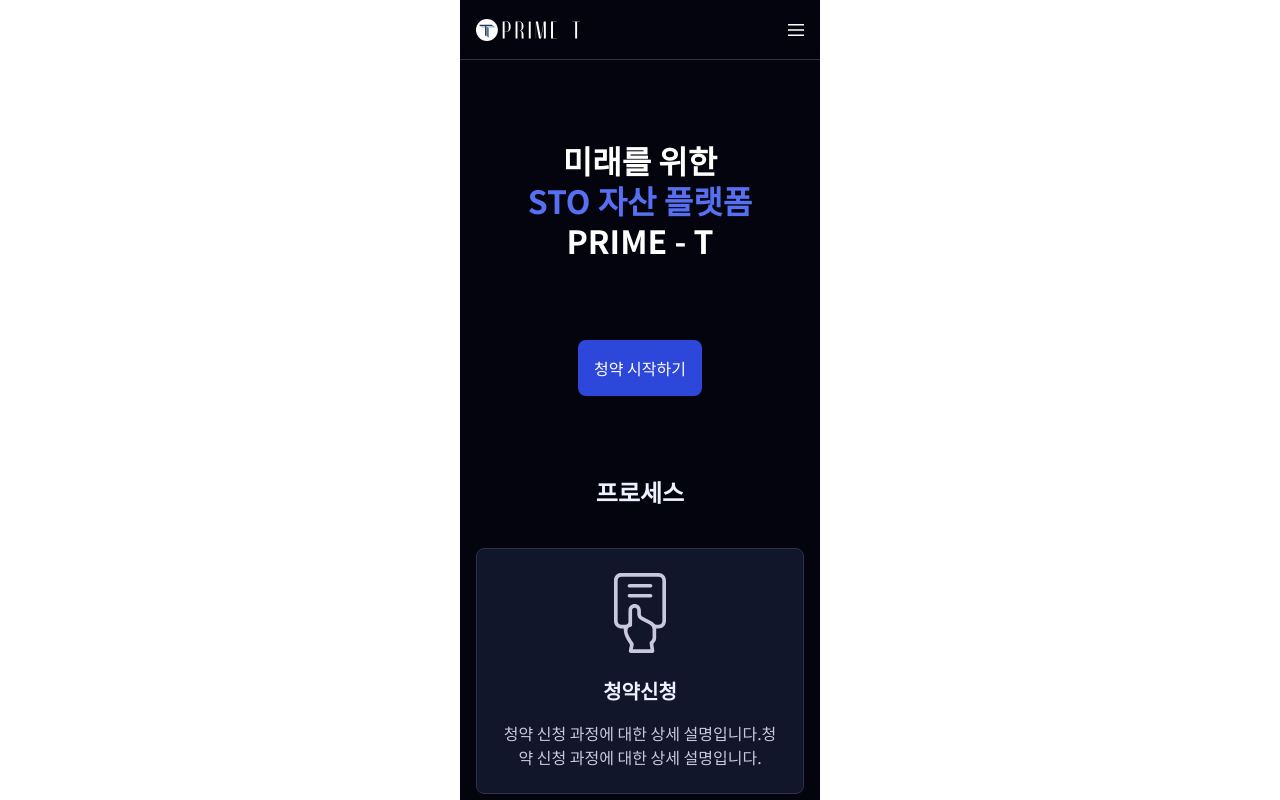
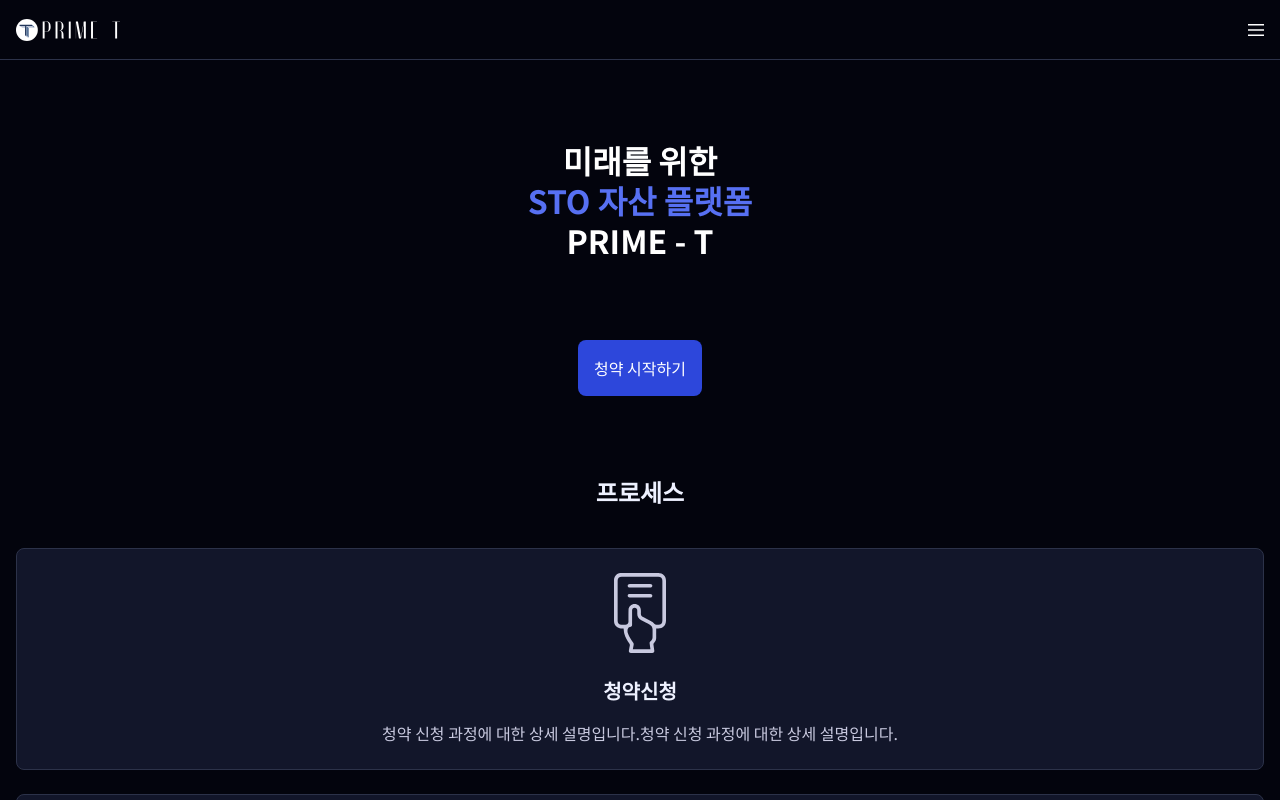
Before and after one commit to jangth0655/prime-t-front, a Next.js app: page / in a window 1280 px wide. Shown: the top 800 px of the page. Built offline with nearby package versions, Linux system fonts and the light colour scheme.

Commit message:
너비 최소 사이즈(min-width)로 업데이트

```diff
--- a/src/app/layout.tsx
+++ b/src/app/layout.tsx
@@ -21,7 +21,7 @@
   return (
     <html lang="en">
       <body className={NotoSansKR.className}>
-        <main className="w-sm m-auto">
+        <main className="min-w-sm m-auto">
           <Navbar />
           {children}
         </main>
--- a/src/components/Navbar.tsx
+++ b/src/components/Navbar.tsx
@@ -33,7 +33,7 @@
   }, []);
 
   return (
-    <nav className="fixed top-0 left-0 right-0 m-auto w-[22.5rem] z-50">
+    <nav className="fixed top-0 left-0 right-0 m-auto min-w-sm z-50">
       <div className="h-[3.75rem] flex justify-between items-center pl-4 bg-slate-S900 z-40 border-b-[1px] border-b-slate-S600 ">
         <div>
           <LogoWhiteIcon />
@@ -56,7 +56,7 @@
             }}
           >
             <div className="absolute left-0 right-0 top-0 bottom-0 bg-black opacity-50 z-50 h-[100vh]" />
-            <motion.ul className="pt-16 absolute top-0 right-0 w-[20rem] z-50 bg-slate-S800 h-[100vh]">
+            <motion.ul className="pt-16 absolute left-[2.44rem] top-0 right-0 z-50 bg-slate-S800 h-[100vh]">
               <button
                 type="button"
                 onClick={closeNavModal}
```
